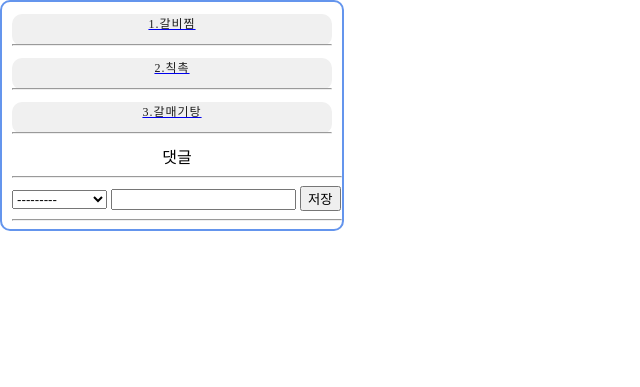
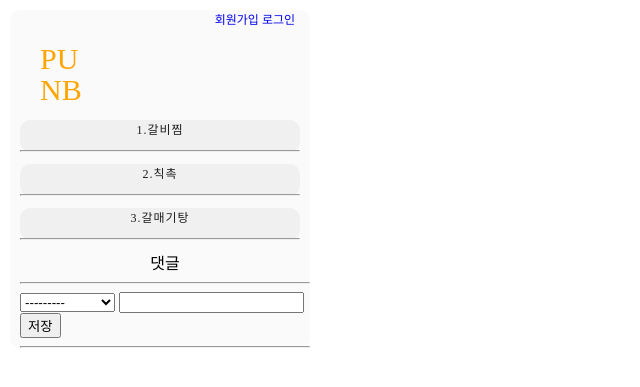
Before and after one commit to hyerimsn/ohapzizol, a Django app: page /pub/1 in a window 1280 px wide. Shown: the top 387 px of the page, without its empty margins (0-640 px from the left). Run offline with Django 3.2, Linux system fonts and the light colour scheme; data comes from the database, SQL or seed files in the repository; both versions use the stored data as it was after the commit; data that the repository does not hold is empty.

Commit message:
my little commit.....

```diff
--- a/ohap/first/static/css/pub.css
+++ b/ohap/first/static/css/pub.css
@@ -3,12 +3,32 @@ body{
     margin: 0px;
 }
 .wrapper{
-    border: 2px solid cornflowerblue;
+    text-decoration: none;
+    margin: 10px;
+    background-color: rgb(250, 250, 250);
     border-radius: 10px;
-    max-width: 340px;
+    max-width: 300px;
+}
+
+.login{
+    font-size: 12px;
+    padding-right: 15px;
+    text-align: right;
+
+}
+header {
+    padding-top: 30px;
+    padding-left: 30px;
+    color: orange;
+    line-height: 1px;
+    font-size: 30px;
+}
+a{
+    text-decoration: none;
 }
 
 .menu_list{
+    margin: 10px;
     font-size: 12px;
     text-align: center;
     letter-spacing: 1px;
--- a/ohap/first/templates/index.html
+++ b/ohap/first/templates/index.html
@@ -33,8 +33,8 @@
     <div class = "wrapper">
         {% if login_flag %}
         <div id="login_flag" title="Login Flag">
-            <p>하트를 누르려면 로그인부터 하라능</p>
-        </div>
+            <p>로그인이 필요한 기능입니다</p>
+         </div>
         {% endif %}
         <div class="main_page">
         <div class="login">
--- a/ohap/first/templates/pub.html
+++ b/ohap/first/templates/pub.html
@@ -9,9 +9,24 @@
 </head>
 <body>
     <div class = "wrapper">
+        <div class="login">
+            {%if user.is_authenticated%}
+                {{user.username}}님이 접속하셨습니다.
+                <a href="{%url 'logout' %}">로그아웃</a>
+            {%else%}
+            <a href="{%url 'sign_up'%}">회원가입</a>
+            <a href="{%url 'login'%}">로그인</a>
+            {%endif%}
+            <a href=" {%url 'index'%}">
+            </div>
+            <header>
+                <h> PU </p>
+                <p> NB </p>
+            </header>
+            </a>
+
         {% for mymenu in mypub.menulist_set.all %}
         <a href="{% url 'beer' mymenu.id %}">
-
             <div class="menu_list">
                 <p>{{mymenu.id}}.{{mymenu.body}}</p>
                 <hr>
--- a/ohap/first/views.py
+++ b/ohap/first/views.py
@@ -7,7 +7,6 @@ from .models import Publist,Menulist,Menudetail,Comment,ReComment,User
 
 def index(request):
     a = Publist.objects.all()
-
     return render(request,'index.html',{'a':a})
 
 def pub(request, mypub_id):
```
Also changed, not shown: ohap/first/static/css/beer.css (+19 -1 lines), ohap/first/static/css/index.css (+13 -10 lines), ohap/first/templates/beer.html (+16 -0 lines), ohap/db.sqlite3.
